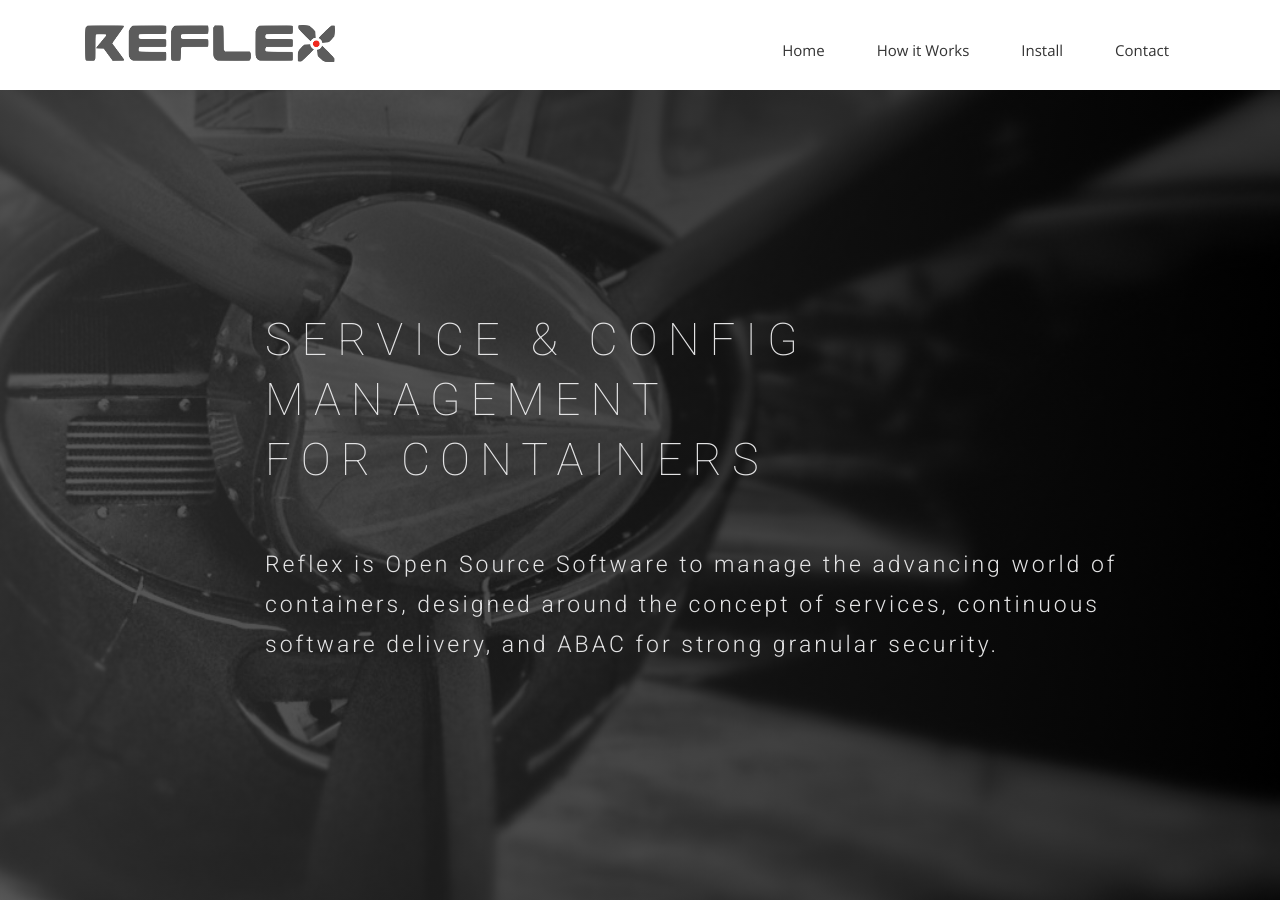
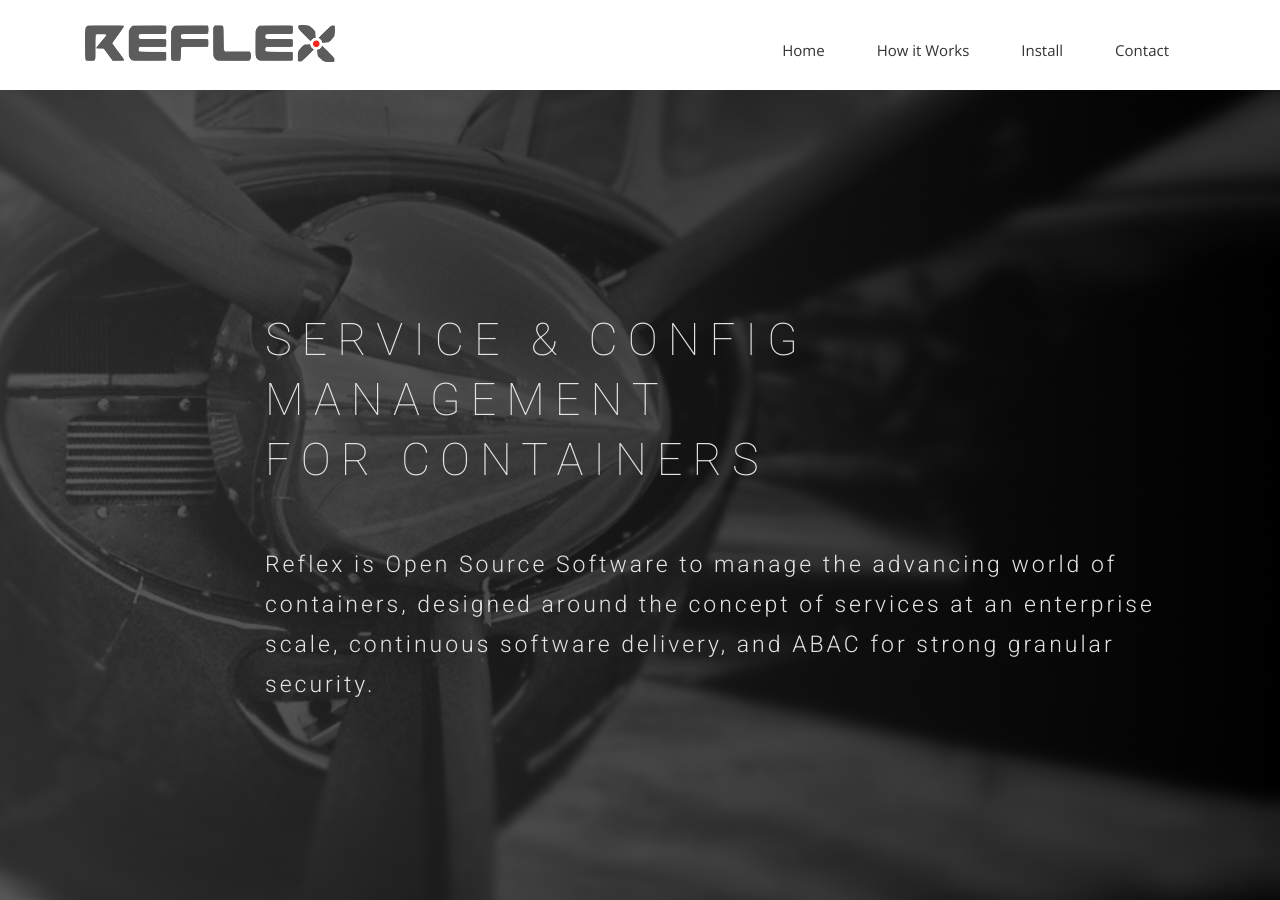
Before and after one commit to reflexsc/web, a Jekyll site: the page built from index.html, in a window 1280 px wide and 900 px high. Built offline with Jekyll 4.4.1, drawn with Linux system fonts in a browser that asks for light colours; nearby versions of some CDN libraries; some web fonts are replaced.

Commit message:
homepage

```diff
--- a/index.html
+++ b/index.html
@@ -12,7 +12,7 @@ permalink: /
         <div class="block">
           <h1 class="animated fadeInUp">SERVICE &#38; CONFIG MANAGEMENT<br>FOR CONTAINERS</h1>
           <p class="animated fadeInUp">
-Reflex is Open Source Software to manage the advancing world of containers, designed around the concept of services, continuous software delivery, and ABAC for strong granular security.
+Reflex is Open Source Software to manage the advancing world of containers, designed around the concept of services at an enterprise scale, continuous software delivery, and ABAC for strong granular security.
 </p>
         </div>
       </div>
```
